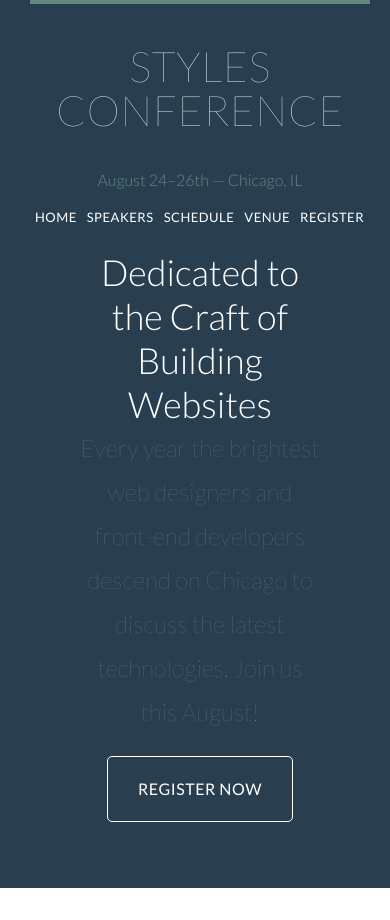
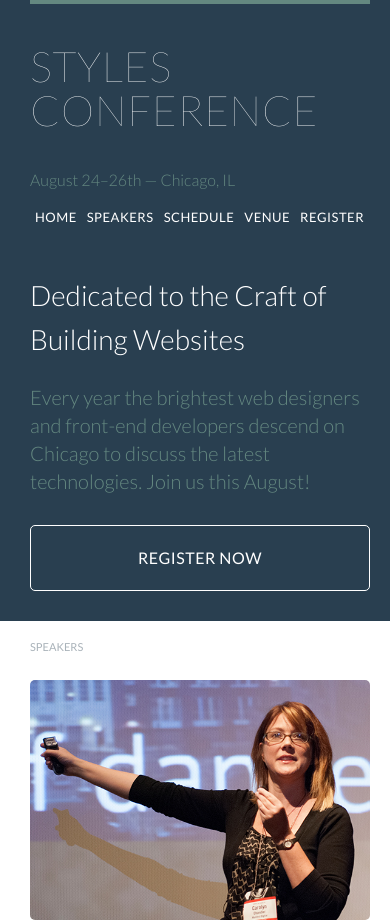
Before and after one commit to MSanbira/StylesConference, a plain HTML site: page index.html in a window 390 px wide. Shown: the top 920 px of the page. Drawn offline with Linux system fonts and the light colour scheme.

Commit message:
finishing responsiv for index

```diff
--- a/assets/stylesheets/main.css
+++ b/assets/stylesheets/main.css
@@ -297,10 +297,6 @@ primary header
     font-size: 14px;
 }
 
-.footer-flex {
-    display: flex;
-}
-
 /*
   ========================================
   Navigation
@@ -557,6 +553,7 @@ table h4 {
     .row {
         min-width: 0;
         width: 400px;
+        padding-top: 15px;
     }
     .grid {
         width: auto;
@@ -565,19 +562,19 @@ table h4 {
         font-size: 16px;
     }
     h5 {
-        font-size: 8px;
+        font-size: 11px;
     }
     .logo {
         font-size: 42px;
-        text-align: center;
         margin: 0;
     }
     .tagline {
         margin: 15px 0 15px 0;
-        text-align: center;
+        text-align: left;
     }
     .primary-header {
         flex-flow: column nowrap;
+        padding-bottom: 15px;
     }
     .primary-nav {
         font-size: 13px;
@@ -585,4 +582,28 @@ table h4 {
     .nav li {
         margin: 0 5px;
     }
+    .hero {
+        padding: 30px;
+    }
+    .hero h2 {
+        font-size: 28px;
+        margin-bottom: 22px;
+        text-align: left;
+    }
+    .hero p {
+        font-size: 20px;
+        font-weight: 300;
+        line-height: 28px;
+        text-align: left;
+        margin-bottom: 30px;
+    }
+    .btn-alt{
+        width: 100%;
+    }
+    .teaser{
+        margin-bottom: 30px;
+    }
+    .teaser:last-child{
+        margin-bottom: 0;
+    }
 }
--- a/index.html
+++ b/index.html
@@ -80,7 +80,7 @@
     </section>
 
     <footer class="primary-footer container">
-        <section class="footer-flex">
+        <section class="primary-flex">
             <small>&copy; Styles Conference</small>
         </section>
         <nav class="nav">
```
Also changed, not shown: register.html (+3 -3 lines), schedule.html (+3 -3 lines), speakers.html (+3 -3 lines), venue.html (+3 -3 lines).
